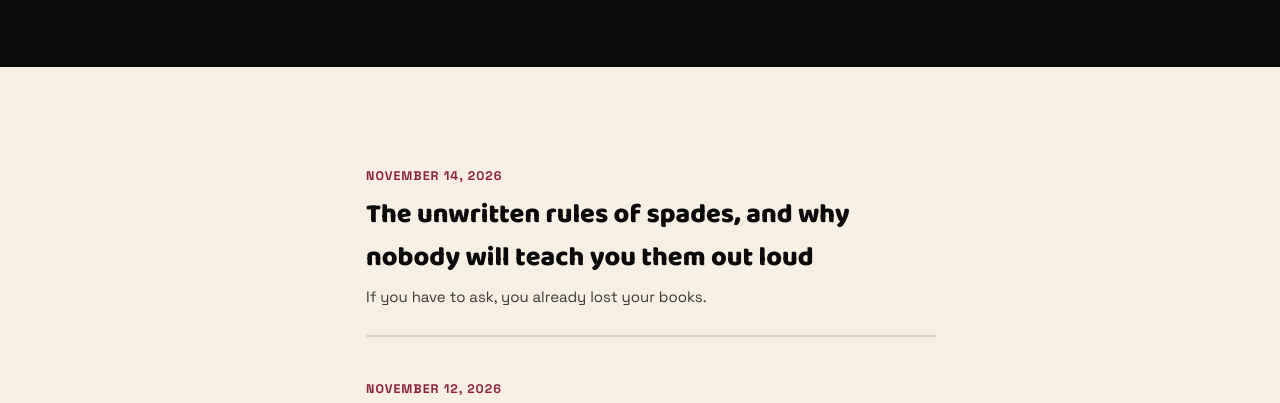
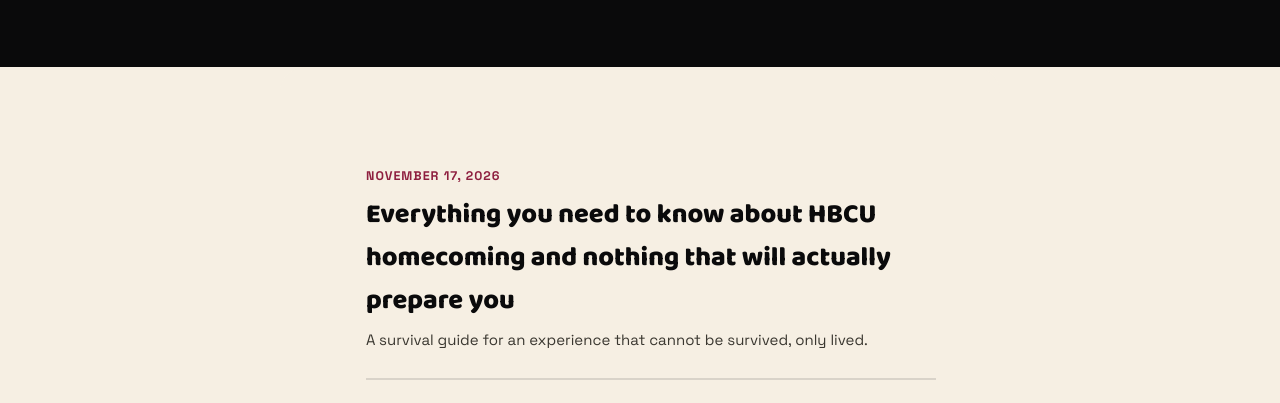
Before and after one commit to amduncanjr-bit/blackcardverified.com, a plain HTML site: page blog/index.html in a window 1280 px wide. Shown: the part 342-745 px from the top of the page. Drawn offline with Linux system fonts and the light colour scheme.

Commit message:
index: hbcu-homecoming-field-guide-qpjt

```diff
--- a/blog/index.html
+++ b/blog/index.html
@@ -36,6 +36,13 @@
 </div></header>
 <div class="prose-wrap"><main class="prose">
   <ul class="bloglist">
+    <li>
+      <a href="/blog/hbcu-homecoming-field-guide-qpjt/">
+        <span class="bdate">November 17, 2026</span>
+        <h2>Everything you need to know about HBCU homecoming and nothing that will actually prepare you</h2>
+        <p>A survival guide for an experience that cannot be survived, only lived.</p>
+      </a>
+    </li>
     <li>
       <a href="/blog/spades-rules-nobody-teaches/">
         <span class="bdate">November 14, 2026</span>
```
